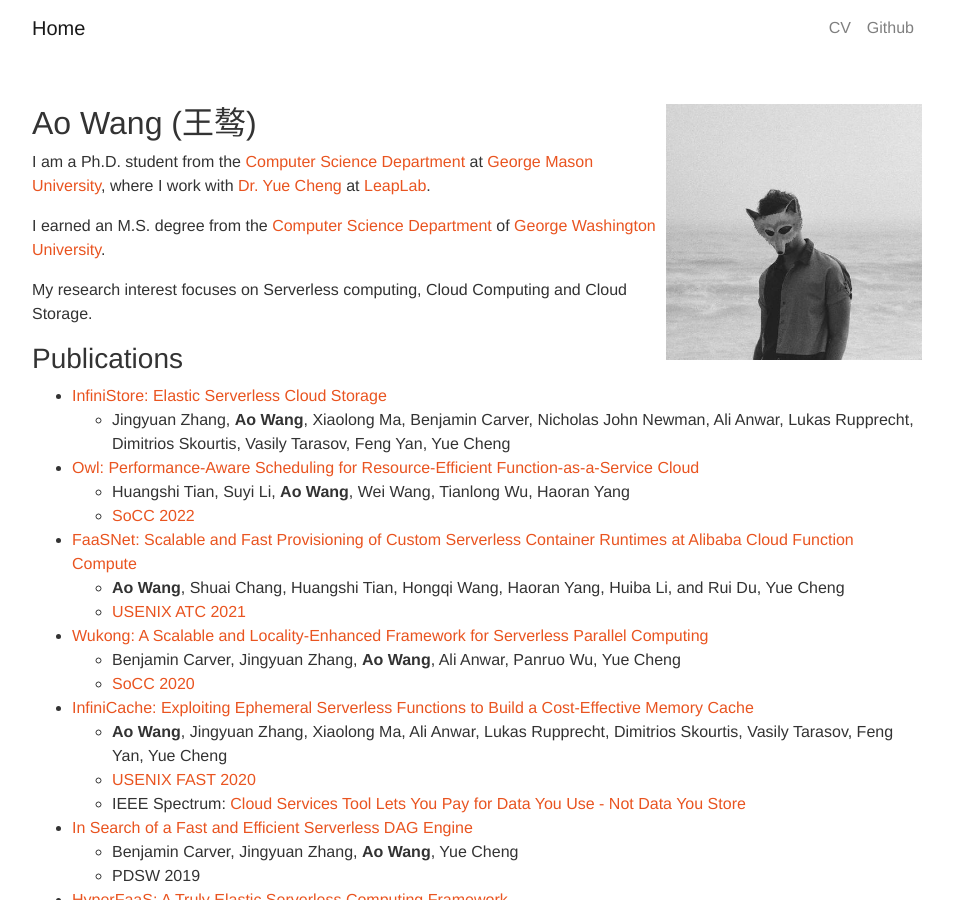
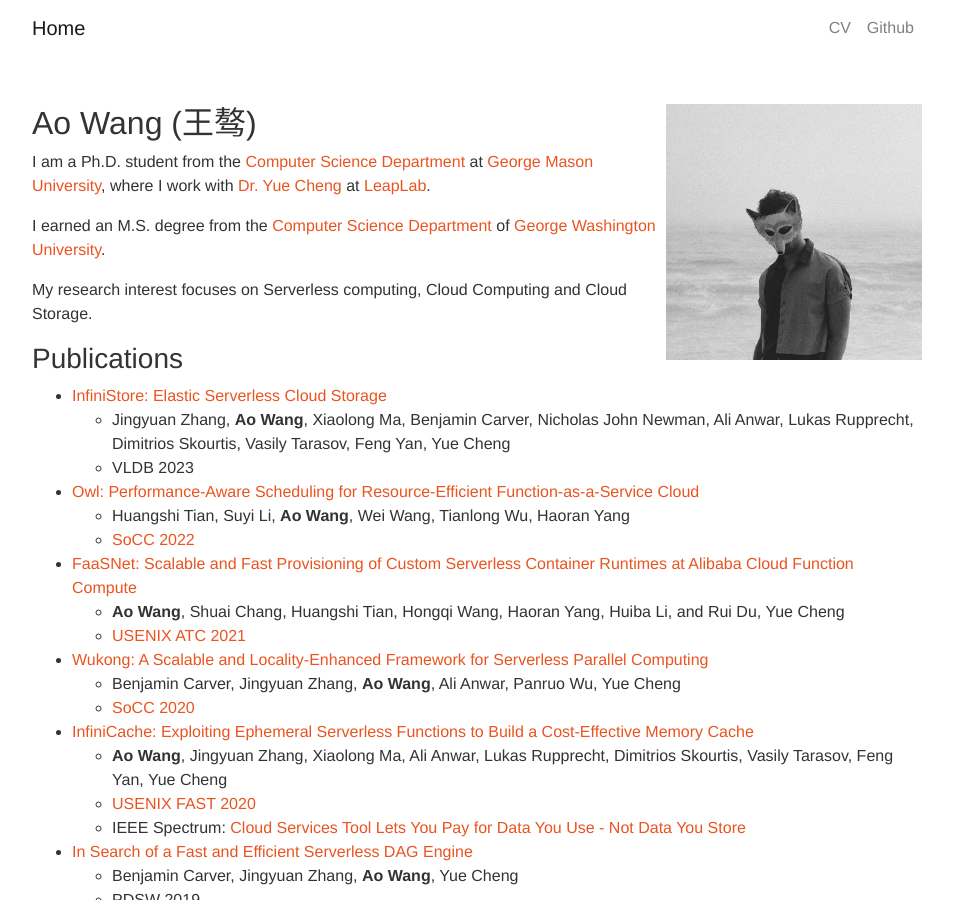
Before and after one commit to wangaoone/wangaoone.github.io, a Jekyll site: the page built from index.md, in a window 1280 px wide and 900 px high. Shown: the whole window, without its empty margins (163-1116 px from the left). Built offline with Jekyll 4.4.1, drawn with Linux system fonts in a browser that asks for light colours.

Commit message:
update accepted paper

```diff
--- a/index.md
+++ b/index.md
@@ -20,6 +20,7 @@ My research interest focuses on Serverless computing, Cloud Computing and Cloud
 ### Publications
 - [InfiniStore: Elastic Serverless Cloud Storage](https://arxiv.org/abs/2209.01496)
   - Jingyuan Zhang, **Ao Wang**, Xiaolong Ma, Benjamin Carver, Nicholas John Newman, Ali Anwar, Lukas Rupprecht, Dimitrios Skourtis, Vasily Tarasov, Feng Yan, Yue Cheng
+  - VLDB 2023
 - [Owl: Performance-Aware Scheduling for Resource-Efficient Function-as-a-Service Cloud](https://dl.acm.org/doi/10.1145/3542929.3563470)
   - Huangshi Tian, Suyi Li, **Ao Wang**, Wei Wang, Tianlong Wu, Haoran Yang
   - [SoCC 2022](https://acmsocc.org/2022/index.html)
```
